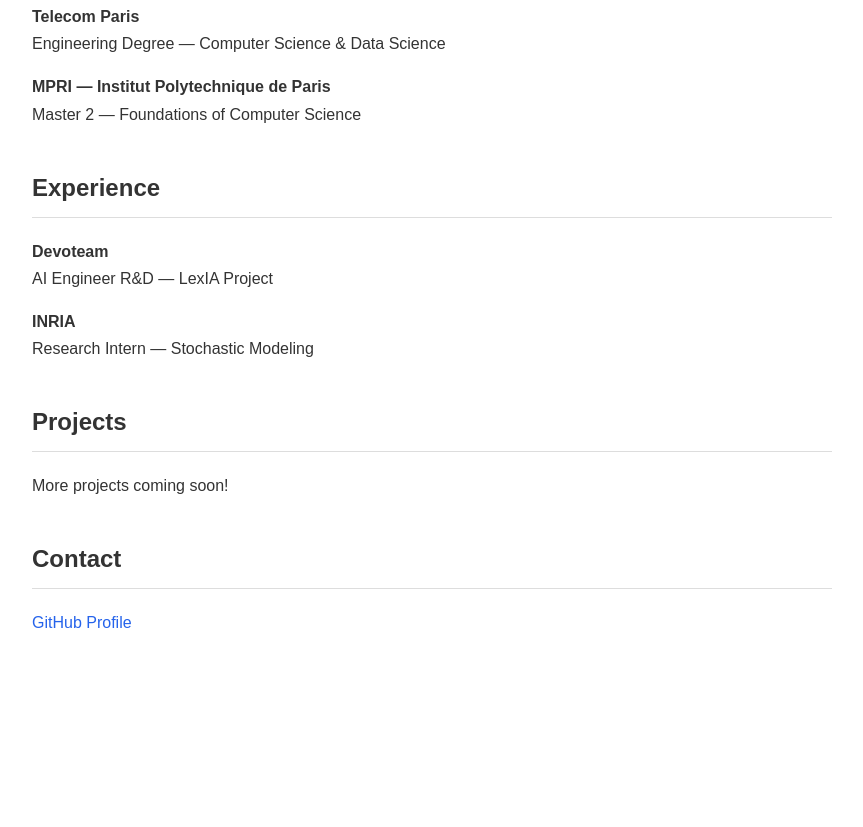
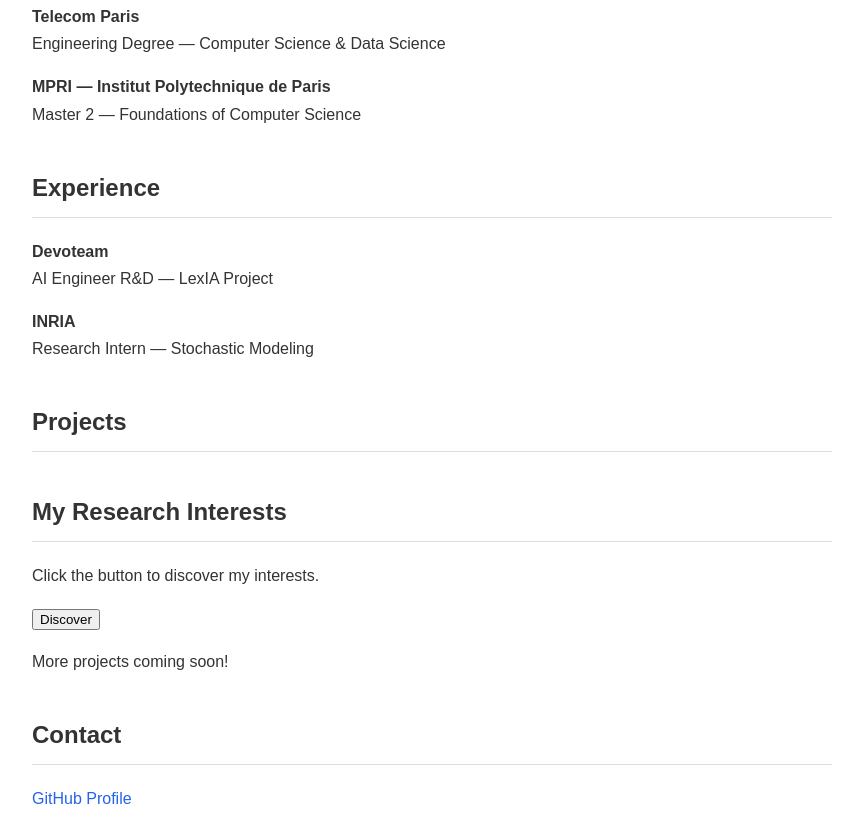
Before and after one commit to HadiFouani/HadiFouani.github.io, a plain HTML site: page index.html in a window 1280 px wide. Shown: the part 340-1167 px from the top of the page, without its empty margins (208-1071 px from the left). Before the commit the page ends 1036 px from the top, so only its background shows below. Drawn offline with Linux system fonts and the light colour scheme.

Commit message:
testing interactive button
Added a section for research interests with a button to discover them.

```diff
--- a/index.html
+++ b/index.html
@@ -76,6 +76,16 @@
 
   <h2>Projects</h2>
 
+<h2>My Research Interests</h2>
+
+<p id="research-text">
+  Click the button to discover my interests.
+</p>
+
+<button id="discover-button">
+  Discover
+</button>
+
   <p>
     More projects coming soon!
   </p>
```
